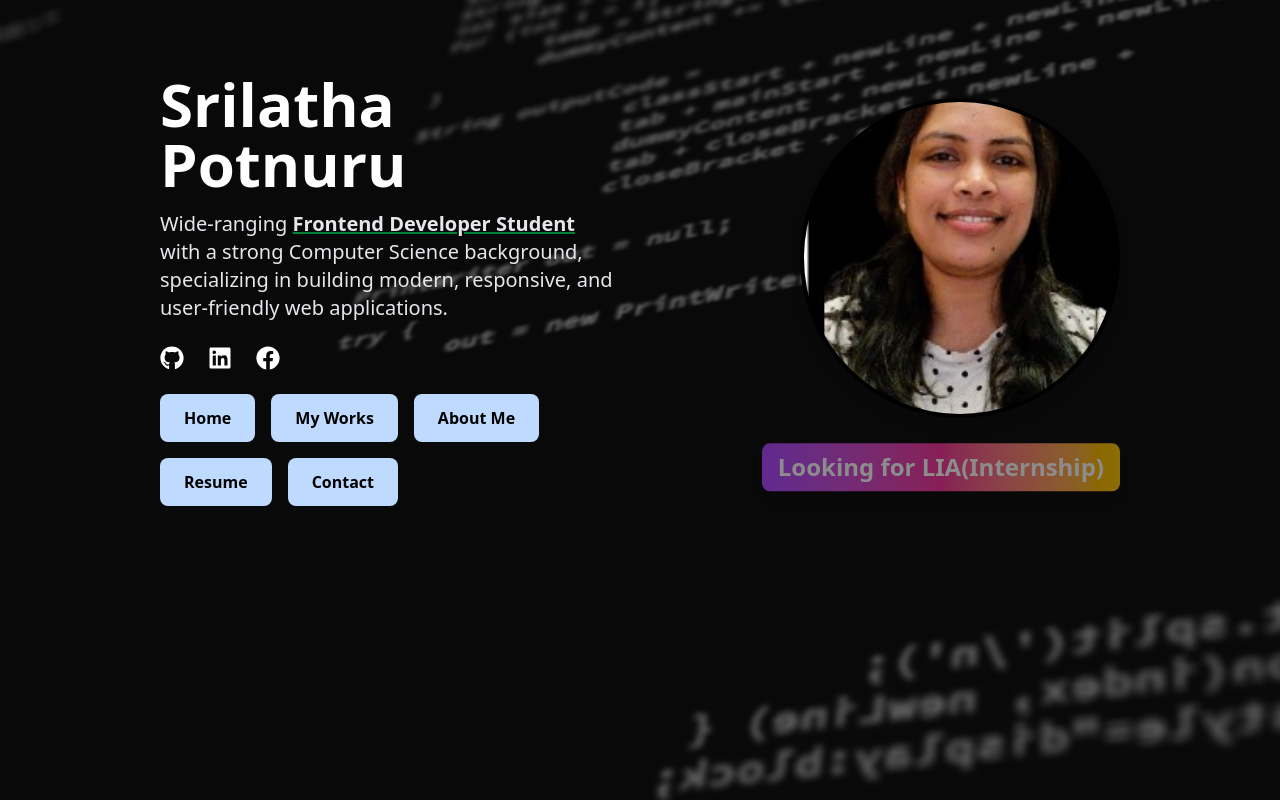
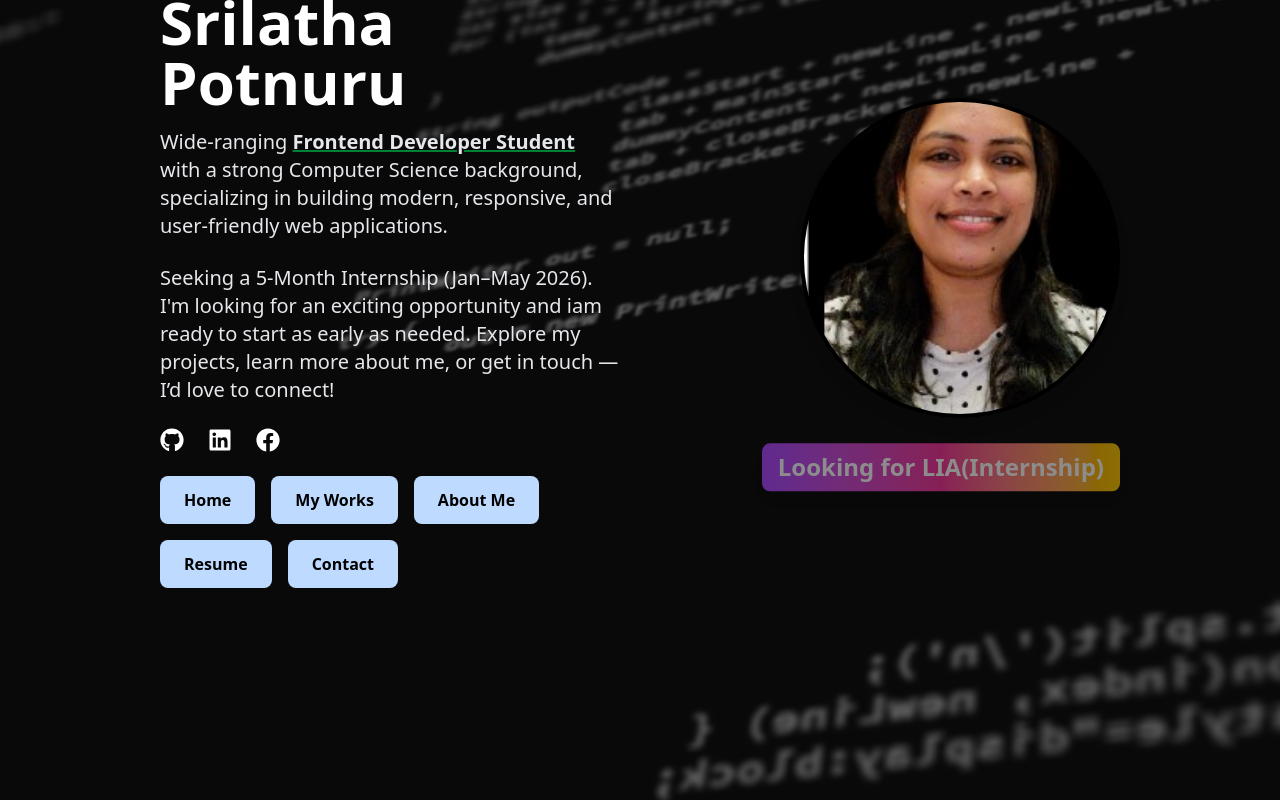
Before and after one commit to potnurusrilatha/portfolio, a Next.js app: page / in a window 1280 px wide. Built offline with nearby package versions, Linux system fonts and the light colour scheme.

Commit message:
added sentence in hero pahe

```diff
--- a/src/components/Hero/index.tsx
+++ b/src/components/Hero/index.tsx
@@ -27,6 +27,10 @@ const Hero = () => {
             Frontend Developer Student
           </span>{" "}
           with a strong Computer Science background, specializing in building modern, responsive, and user-friendly web applications.
+        </p>
+
+         <p className="text-lg md:text-xl text-gray-200  mb-6">
+          Seeking a 5-Month Internship (Jan–May 2026). I'm looking for an exciting opportunity and iam ready to start as early as needed. Explore my projects, learn more about me, or get in touch — I’d love to connect!
         </p>
 
         {/* Social Icons */}
```
